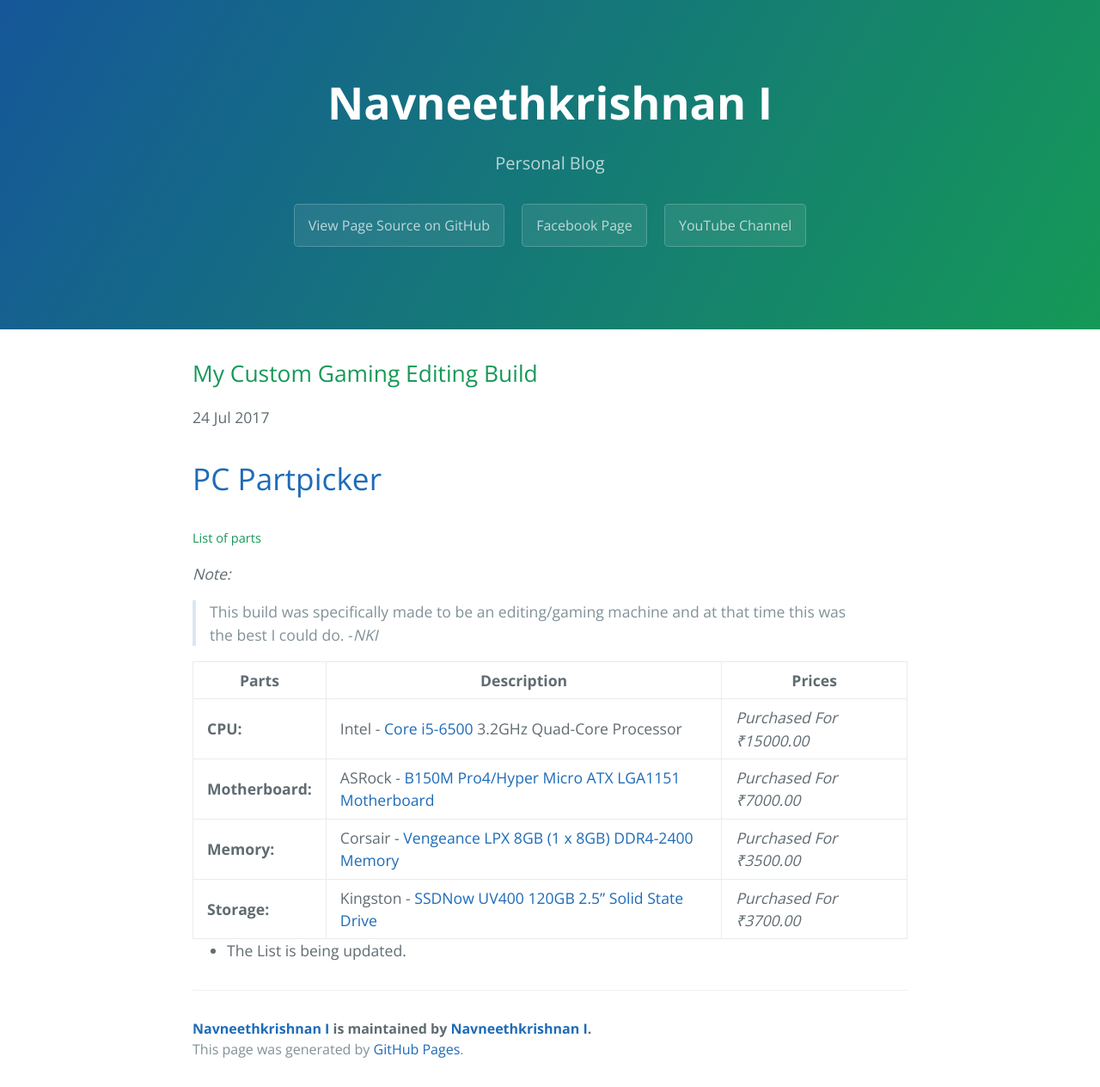
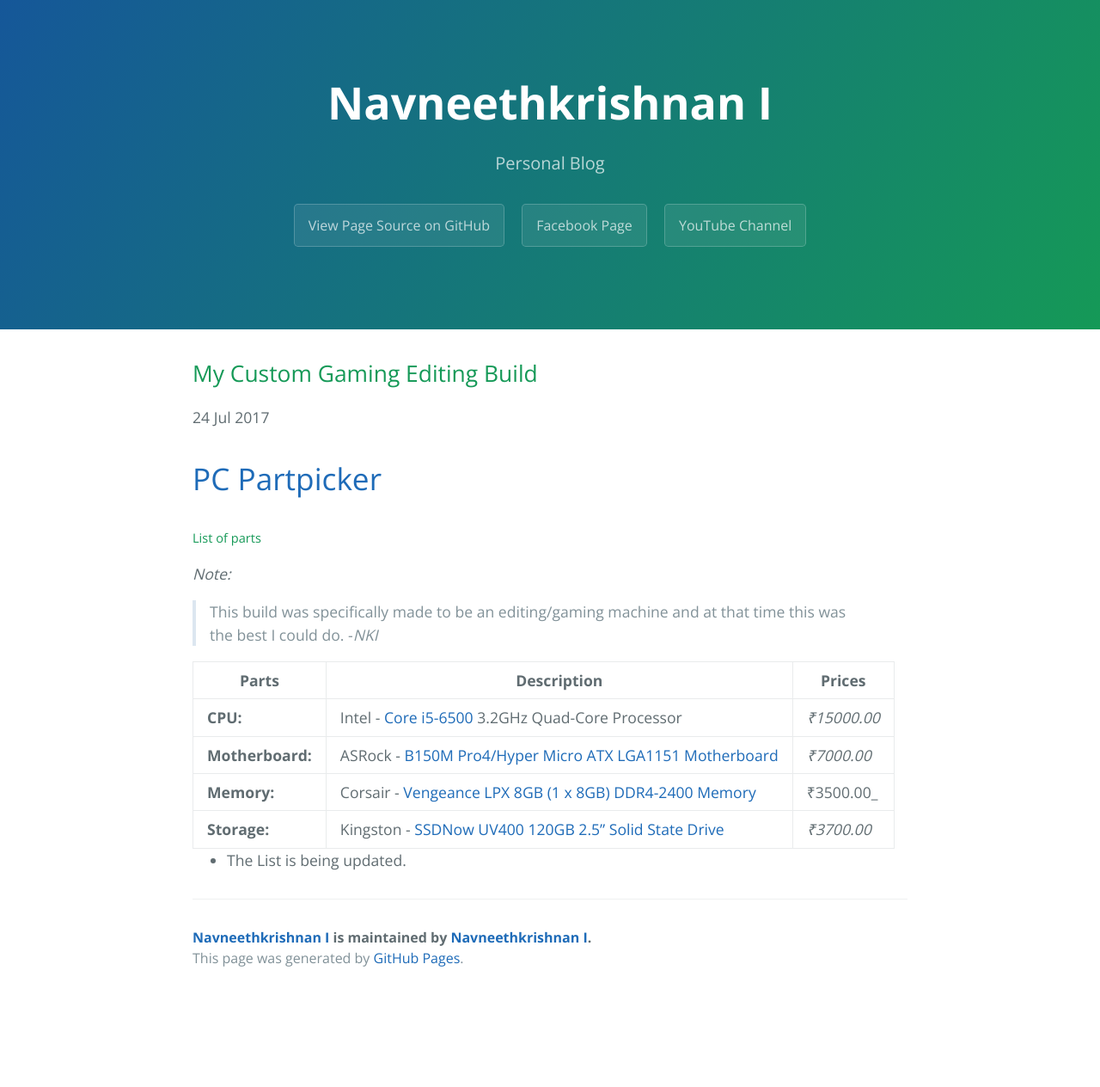
Before and after one commit to Navneet-Suresh/Navneet-Suresh.github.io, a Jekyll site: the page built from _posts/2017-07-24-My-Custom-Gaming-Editing-Build.markdown, in a window 1280 px wide. Shown: the whole page at 86% size. Built offline with Jekyll 4.4.1, drawn with Linux system fonts in a browser that asks for light colours; our own code applies the rules of GitHub Pages for plain Markdown files; after the commit the page ends 1158 px from its top, so only the background shows below that.

Commit message:
Added Formatting

```diff
--- a/_posts/2017-07-24-My-Custom-Gaming-Editing-Build.markdown
+++ b/_posts/2017-07-24-My-Custom-Gaming-Editing-Build.markdown
@@ -5,9 +5,9 @@
 
 | Parts | Description | Prices |
 | --- | --- | --- |
-| **CPU:** |  Intel - [Core i5-6500](https://in.pcpartpicker.com/product/xwhj4D/intel-cpu-bx80662i56500) 3.2GHz Quad-Core Processor | _Purchased For ₹15000.00_ |
-| **Motherboard:** | ASRock - [B150M Pro4/Hyper Micro ATX LGA1151 Motherboard](https://in.pcpartpicker.com/product/kcH48d/asrock-b150m-pro4hyper-micro-atx-lga1151-motherboard-b150m-pro4hyper) | _Purchased For ₹7000.00_ |
-| **Memory:** | Corsair - [Vengeance LPX 8GB (1 x 8GB) DDR4-2400 Memory](https://in.pcpartpicker.com/product/sMbkcf/corsair-memory-cmk8gx4m1a2400c16) | _Purchased For ₹3500.00_ |
-| **Storage:** | Kingston - [SSDNow UV400 120GB 2.5" Solid State Drive](https://in.pcpartpicker.com/product/GPFXsY/kingston-ssdnow-uv400-120gb-25-solid-state-drive-suv400s37120g) | _Purchased For ₹3700.00_ |
+| **CPU:** |  Intel - [Core i5-6500](https://in.pcpartpicker.com/product/xwhj4D/intel-cpu-bx80662i56500) 3.2GHz Quad-Core Processor | _₹15000.00_ |
+| **Motherboard:** | ASRock - [B150M Pro4/Hyper Micro ATX LGA1151 Motherboard](https://in.pcpartpicker.com/product/kcH48d/asrock-b150m-pro4hyper-micro-atx-lga1151-motherboard-b150m-pro4hyper) | _₹7000.00_ |
+| **Memory:** | Corsair - [Vengeance LPX 8GB (1 x 8GB) DDR4-2400 Memory](https://in.pcpartpicker.com/product/sMbkcf/corsair-memory-cmk8gx4m1a2400c16) | ₹3500.00_ |
+| **Storage:** | Kingston - [SSDNow UV400 120GB 2.5" Solid State Drive](https://in.pcpartpicker.com/product/GPFXsY/kingston-ssdnow-uv400-120gb-25-solid-state-drive-suv400s37120g) | _₹3700.00_ |
 
 * The List is being updated.
```
